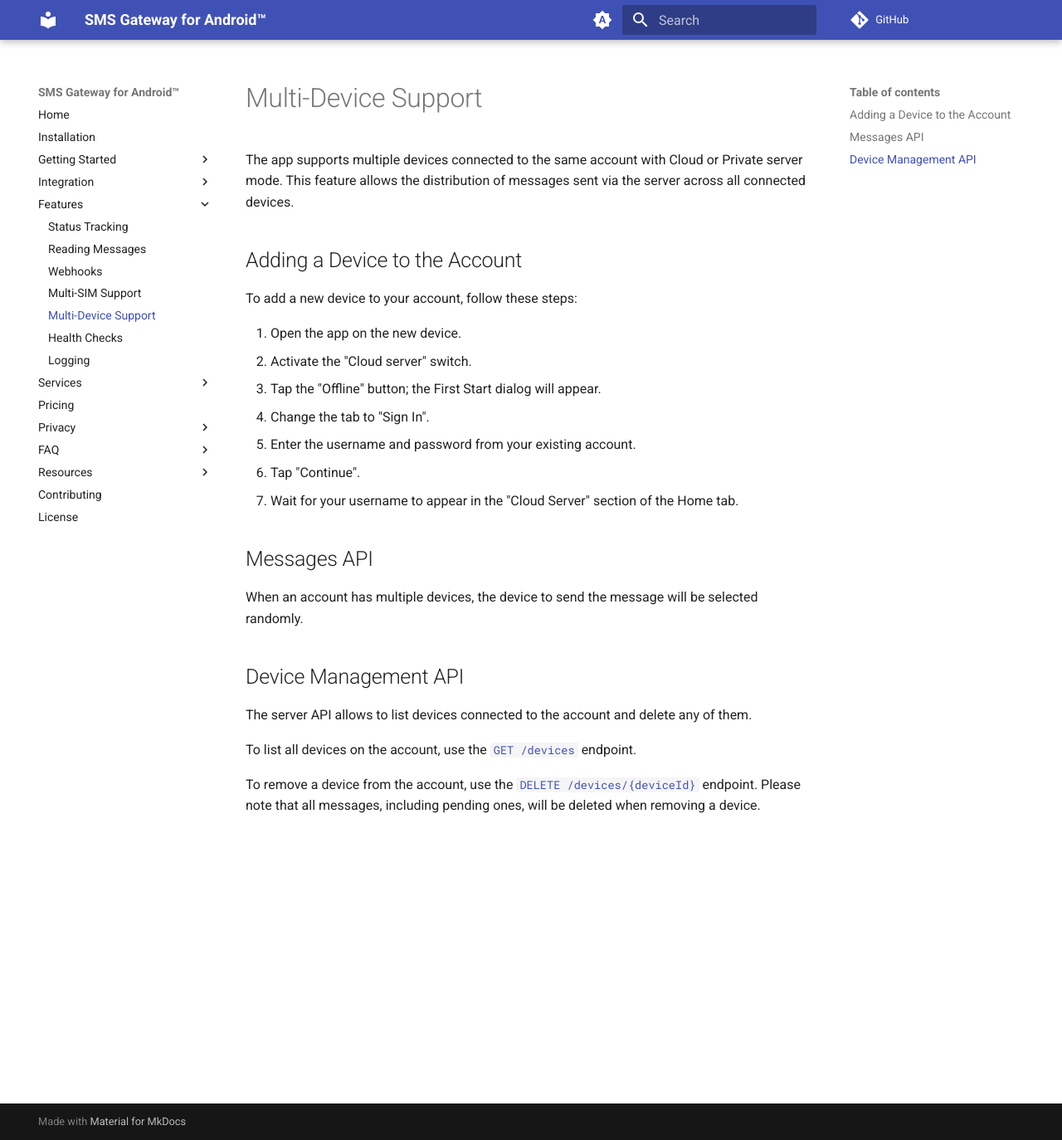
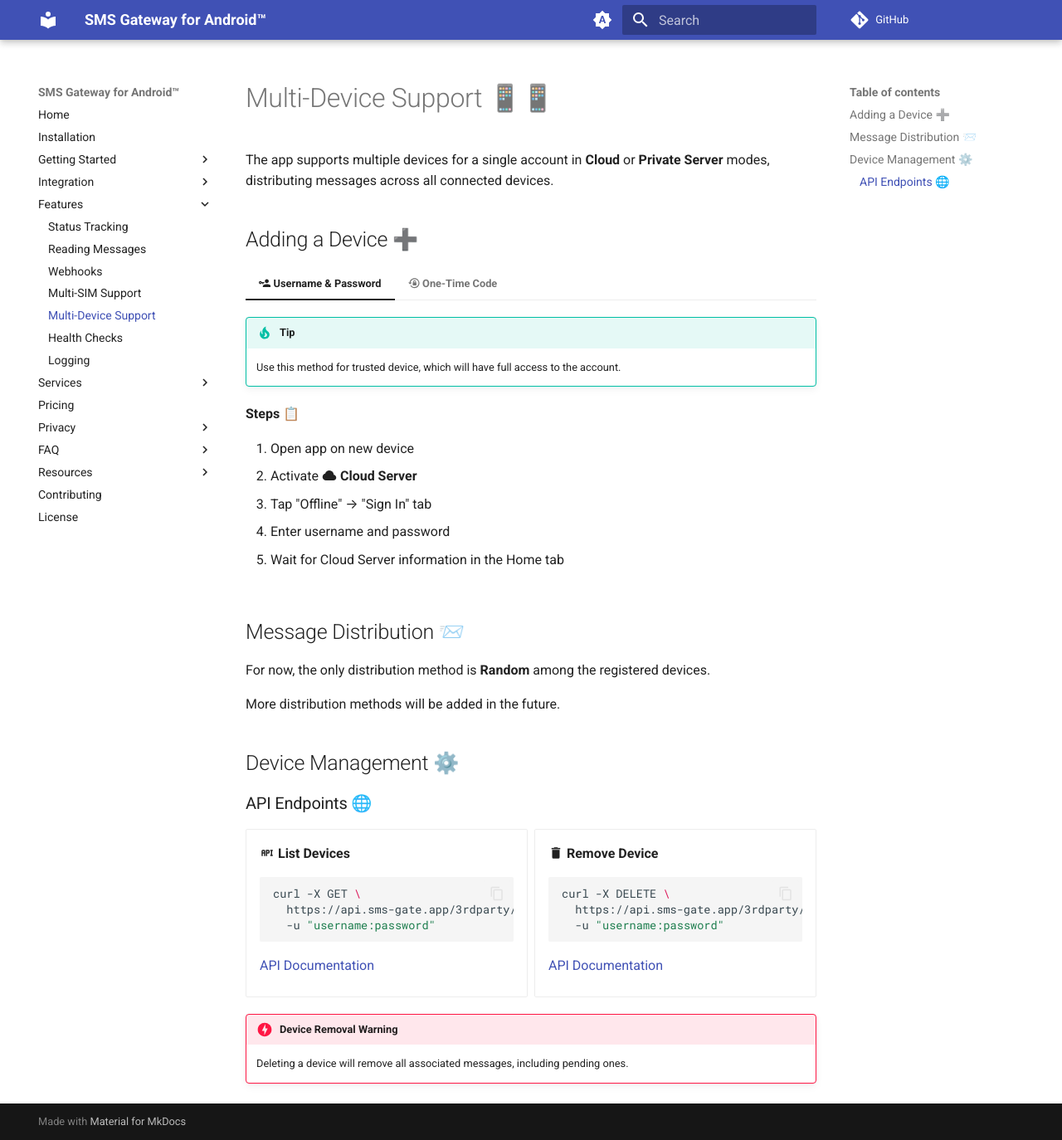
Before and after one commit to android-sms-gateway/docs-web, an MkDocs documentation site: the page built from docs/features/multi-device.md, in a window 1280 px wide and 1374 px high. Shown: the whole window at 83% size. Built offline with MkDocs 1.6.1 and Material for MkDocs 9.7.7, drawn with Linux system fonts in a browser that asks for light colours; emoji names are drawn with the system emoji font; comment, search, counter and statistics services are not loaded.

Commit message:
[features] add by code registration flow

````diff
--- a/docs/features/multi-device.md
+++ b/docs/features/multi-device.md
@@ -1,27 +1,68 @@
-# Multi-Device Support
+# Multi-Device Support 📱📱
 
-The app supports multiple devices connected to the same account with Cloud or Private server mode. This feature allows the distribution of messages sent via the server across all connected devices.
+The app supports multiple devices for a single account in **Cloud** or **Private Server** modes, distributing messages across all connected devices.
 
-## Adding a Device to the Account
+## Adding a Device ➕
 
-To add a new device to your account, follow these steps:
+=== ":material-account-key: Username & Password"
+    !!! tip
+        Use this method for trusted device, which will have full access to the account.
 
-1. Open the app on the new device.
-2. Activate the "Cloud server" switch.
-3. Tap the "Offline" button; the First Start dialog will appear.
-4. Change the tab to "Sign In".
-5. Enter the username and password from your existing account.
-6. Tap "Continue".
-7. Wait for your username to appear in the "Cloud Server" section of the Home tab.
+    **Steps 📋**
 
-## Messages API
+    1. Open app on new device
+    2. Activate :material-cloud: **Cloud Server**
+    3. Tap "Offline" → "Sign In" tab
+    4. Enter username and password
+    5. Wait for Cloud Server information in the Home tab
 
-When an account has multiple devices, the device to send the message will be selected randomly.
+=== ":material-lock-reset: One-Time Code"
+    !!! tip
+        Use this method for untrusted devices, which will only have limited access to the account.
 
-## Device Management API
+    **Generate Code 🔑**
 
-The server API allows to list devices connected to the account and delete any of them.
+    1. On active device:
+       :gear: Settings → Cloud Server → Login code
+    2. Wait for code to appear
+    3. Long press to copy
 
-To list all devices on the account, use the [`GET /devices`](https://api.sms-gate.app/#/User/get_3rdparty_v1_devices) endpoint.
+    **Apply Code 📲**
 
-To remove a device from the account, use the [`DELETE /devices/{deviceId}`](https://api.sms-gate.app/#/User/delete_3rdparty_v1_devices__id_) endpoint. Please note that all messages, including pending ones, will be deleted when removing a device.
+    1. Activate Cloud Server
+    2. Choose "By Code" tab
+    3. Enter the code
+    4. Confirm with "Continue"
+
+## Message Distribution 📨
+
+For now, the only distribution method is **Random** among the registered devices.
+
+More distribution methods will be added in the future.
+
+## Device Management ⚙️
+
+### API Endpoints 🌐
+
+<div class="grid cards" markdown>
+
+- :material-api: **List Devices**
+    ```bash
+    curl -X GET \
+      https://api.sms-gate.app/3rdparty/v1/devices \
+      -u "username:password"
+    ```
+    [API Documentation](https://api.sms-gate.app/#/User/get_3rdparty_v1_devices)
+
+- :material-delete: **Remove Device**
+    ```bash
+    curl -X DELETE \
+      https://api.sms-gate.app/3rdparty/v1/devices/DEVICE_ID \
+      -u "username:password"
+    ```
+    [API Documentation](https://api.sms-gate.app/#/User/delete_3rdparty_v1_devices__id_)
+
+</div>
+
+!!! danger "Device Removal Warning"
+    Deleting a device will remove all associated messages, including pending ones.
````
